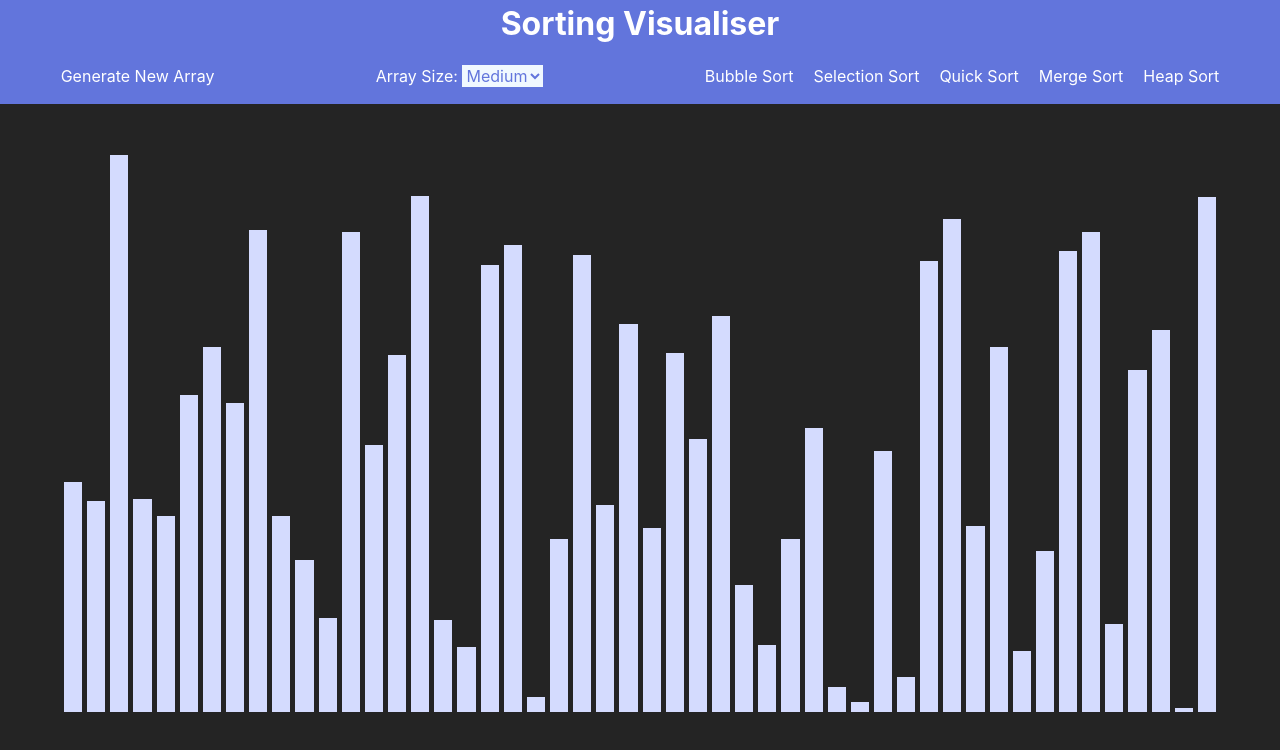
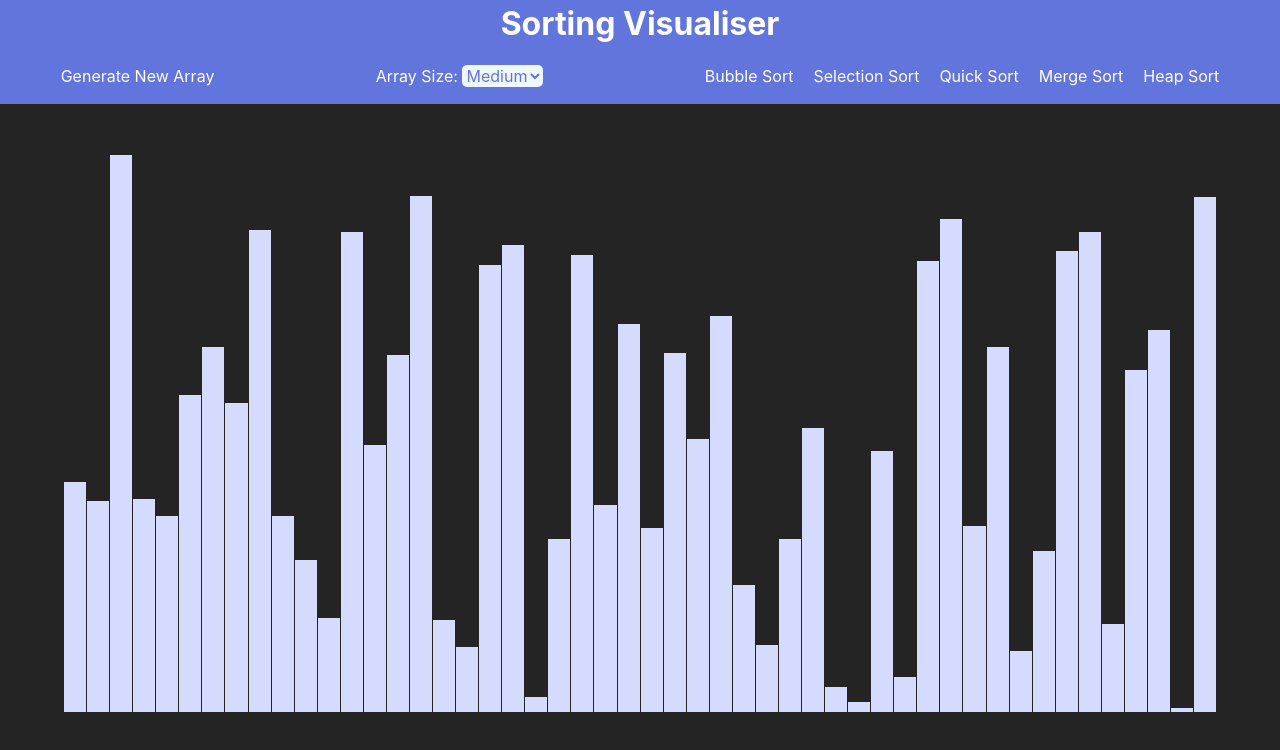
Before and after one commit to MTelschow/Sorting-Visualiser, a React (Vite) app: page / in a window 1280 px wide. Shown: the top 750 px of the page. Built offline with nearby package versions, Linux system fonts and the light colour scheme.

Commit message:
CHANGE CSS

```diff
--- a/src/Components/Bars/Bars.css
+++ b/src/Components/Bars/Bars.css
@@ -10,7 +10,7 @@
 ul.BarList {
     display: flex;
     align-items: end;
-    gap: 5px;
+    gap: 1px;
     height: 90%;
     width: 90%;
 }
--- a/src/Components/SizeSelect/SizeSelect.css
+++ b/src/Components/SizeSelect/SizeSelect.css
@@ -5,5 +5,6 @@
     display: inline-block;
     font: inherit;
     line-height: 1.5em;
-
+    text-align: center;
+    border-radius: 5px;
   }
```
